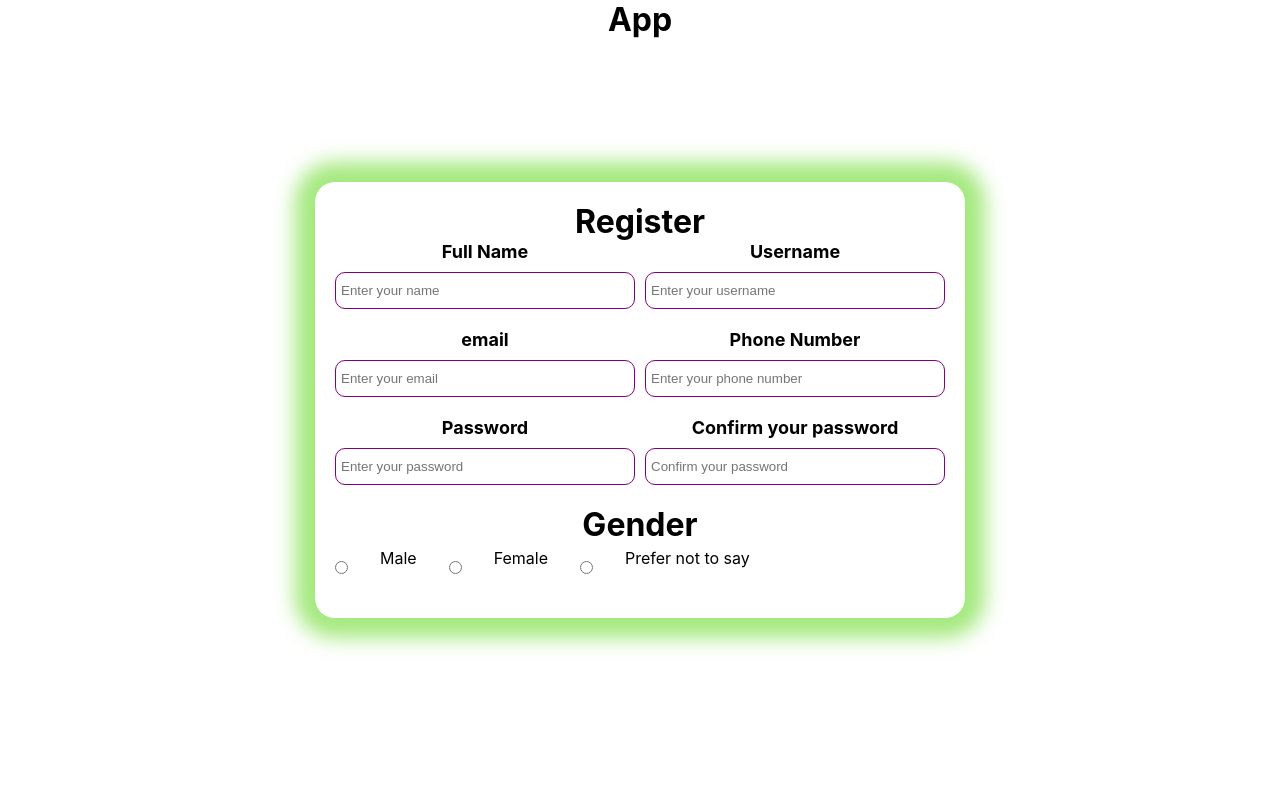
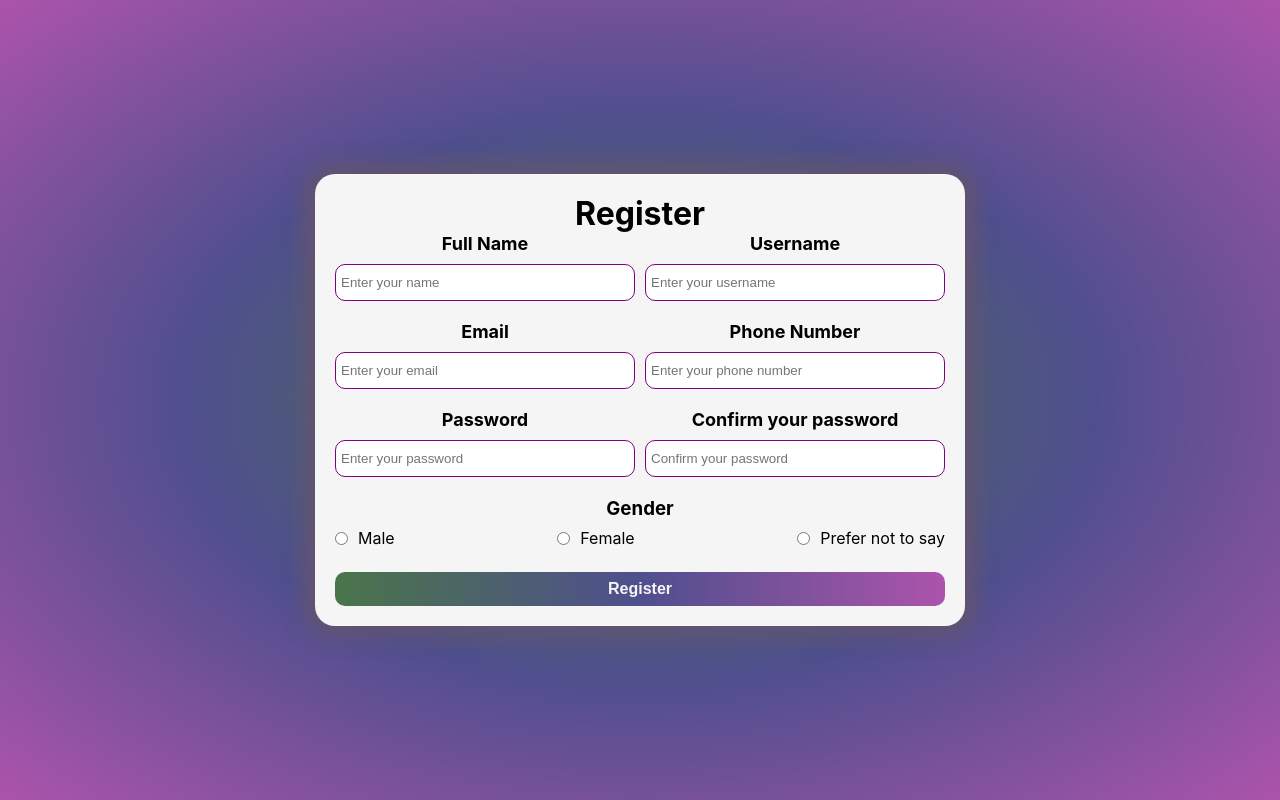
Before and after one commit to krimamadhikarmi/_React, a React (Create React App) app: page /register in a window 1280 px wide. Built offline with nearby package versions, Linux system fonts and the light colour scheme.

Commit message:
register box and validation

```diff
--- a/src/App.js
+++ b/src/App.js
@@ -5,7 +5,6 @@ import Home from './components/home_page';
 function App() {
   return (
     <div className="App">
-      <h1>App</h1>
       <Outlet />
     </div>
   );
--- a/src/pages/register.jsx
+++ b/src/pages/register.jsx
@@ -1,42 +1,132 @@
+import { useState } from 'react';
 import CustomFormField from '../components/customFormField';
 import '../styles/register.css';
 
 const Register = () => {
+  const [name, setName] = useState('');
+  const [username, setUsername] = useState('');
+  const [email, setEmail] = useState('');
+  const [phoneNumber, setPhoneNumber] = useState('');
+  const [password, setPassword] = useState('');
+  const [confirmPassword, setConfirmPassword] = useState('');
+  const [gender, setGender] = useState(' ');
+
+  const handleSumbit = (event) => {
+    event.preventDefault();
+    if (email.length === 0) {
+      alert('Enter email');
+      return;
+    }
+    if (username.length === 0) {
+      alert('Enter username');
+      return;
+    }
+    if (name.length === 0) {
+      alert('Enter name');
+      return;
+    }
+    if (phoneNumber.length < 10) {
+      alert('Enter valid phone number');
+      return;
+    }
+    if (password.length < 0) {
+      alert('Enter valid password');
+      return;
+    }
+    if (confirmPassword !== password) {
+      alert('Enter same password');
+      return;
+    }
+    console.log(name, username, phoneNumber, email, password, confirmPassword, gender);
+  };
+
   return (
     <>
+      <div className="register-container">
+        <form onSubmit={handleSumbit}>
           <div id="register-box">
             <h1 id="register-title">Register</h1>
             <div className="reg-row-field">
-          <CustomFormField label="Full Name" cName="name" placeholder="Enter your name" type="text" />
-          <CustomFormField label="Username" cName="name" placeholder="Enter your username" type="text" />
+              <CustomFormField
+                label="Full Name"
+                cName="name"
+                placeholder="Enter your name"
+                type="text"
+                value={name}
+                onChange={(e) => setName(e.target.value)}
+              />
+              <CustomFormField
+                label="Username"
+                cName="name"
+                placeholder="Enter your username"
+                type="text"
+                value={username}
+                onChange={(e) => setUsername(e.target.value)}
+              />
             </div>
             <div className="reg-row-field">
-          <CustomFormField label="email" cName="email" placeholder="Enter your email" type="email" />
+              <CustomFormField
+                label="Email"
+                cName="email"
+                placeholder="Enter your email"
+                type="email"
+                value={email}
+                onChange={(e) => setEmail(e.target.value)}
+              />
               <CustomFormField
                 label="Phone Number"
                 cName="phonenumber"
                 placeholder="Enter your phone number"
                 type="number"
+                value={phoneNumber}
+                onChange={(e) => setPhoneNumber(e.target.value)}
               />
             </div>
             <div className="reg-row-field">
-          <CustomFormField label="Password" cName="password" placeholder="Enter your password" type="password" />
+              <CustomFormField
+                label="Password"
+                cName="password"
+                placeholder="Enter your password"
+                type="password"
+                onChange={(e) => setPassword(e.target.value)}
+                value={password}
+              />
               <CustomFormField
                 label="Confirm your password"
                 cName="cpassword"
                 placeholder="Confirm your password"
                 type="password"
+                value={confirmPassword}
+                onChange={(e) => setConfirmPassword(e.target.value)}
               />
             </div>
-        <h1>Gender</h1>
             <div className="gender-field">
-          <CustomFormField cname="gender" type="radio" value="male"/>
-          Male
-          <CustomFormField cname="gender" type="radio" value="female" />
-          Female
-          <CustomFormField cname="gender" type="radio" value="others" />
-          Prefer not to say
+              <h3>Gender</h3>
+              <div className="gender-options">
+                <div className="gender">
+                  <input type="radio" value="Male" name="gender" onChange={(e) => setGender(e.target.value)} />{' '}
+                  <p>Male</p>
                 </div>
+                <div className="gender">
+                  <input type="radio" value="Female" name="gender" onChange={(e) => setGender(e.target.value)} />
+                  <p>Female</p>
+                </div>
+                <div className="gender">
+                  <input
+                    type="radio"
+                    value="PreferNottosay"
+                    name="gender"
+                    onChange={(e) => setGender(e.target.value)}
+                  />
+                  <p>Prefer not to say</p>
+                </div>
+              </div>
+            </div>
+            <div id="register-button">
+              <input value="Register" type="submit" />
+            </div>
+          </div>
+        </form>
       </div>
     </>
   );
--- a/src/styles/register.css
+++ b/src/styles/register.css
@@ -3,10 +3,11 @@
   top: 50%;
   left: 50%;
   transform: translate(-50%, -50%);
-  box-shadow: 0px 0px 20px 20px rgba(121, 223, 66, 0.684);
+  box-shadow: 0px 0px 20px 10px rgb(99, 84, 112);
   width: 650px;
   border-radius: 20px;
   padding: 20px;
+  background-color: whitesmoke;
 }
 .reg-row-field {
   display: flex;
@@ -16,11 +17,36 @@
 .reg-row-field input {
   width: 300px;
 }
-.gender-field {
+.gender-field h3 {
+  margin-bottom: 8px;
+}
+.gender-options {
   display: flex;
-  gap: 32px;
-  margin-top: 4px;
+  justify-content: space-between;
+  align-items: center;
 }
-.gender-field input {
-  margin-top: -12px;
+.gender {
+  display: flex;
+  align-items: center;
 }
+.gender input {
+  margin-right: 10px;
+}
+
+#register-button input {
+  width: 100%;
+  padding: 8px 0px;
+  background-color: transparent;
+  border: none;
+  color: whitesmoke;
+  background: linear-gradient(to right, rgb(74, 117, 74), rgb(79, 79, 141), rgb(172, 84, 172));
+  border-radius: 10px;
+  font-size: 16px;
+  margin-top: 24px;
+  font-weight: bold;
+}
+.register-container {
+  width: 100vw;
+  height: 100vh;
+  background: radial-gradient( rgb(74, 117, 74), rgb(79, 79, 141), rgb(172, 84, 172));
+}
```
Lines whose indentation alone changed are shown as unchanged.
